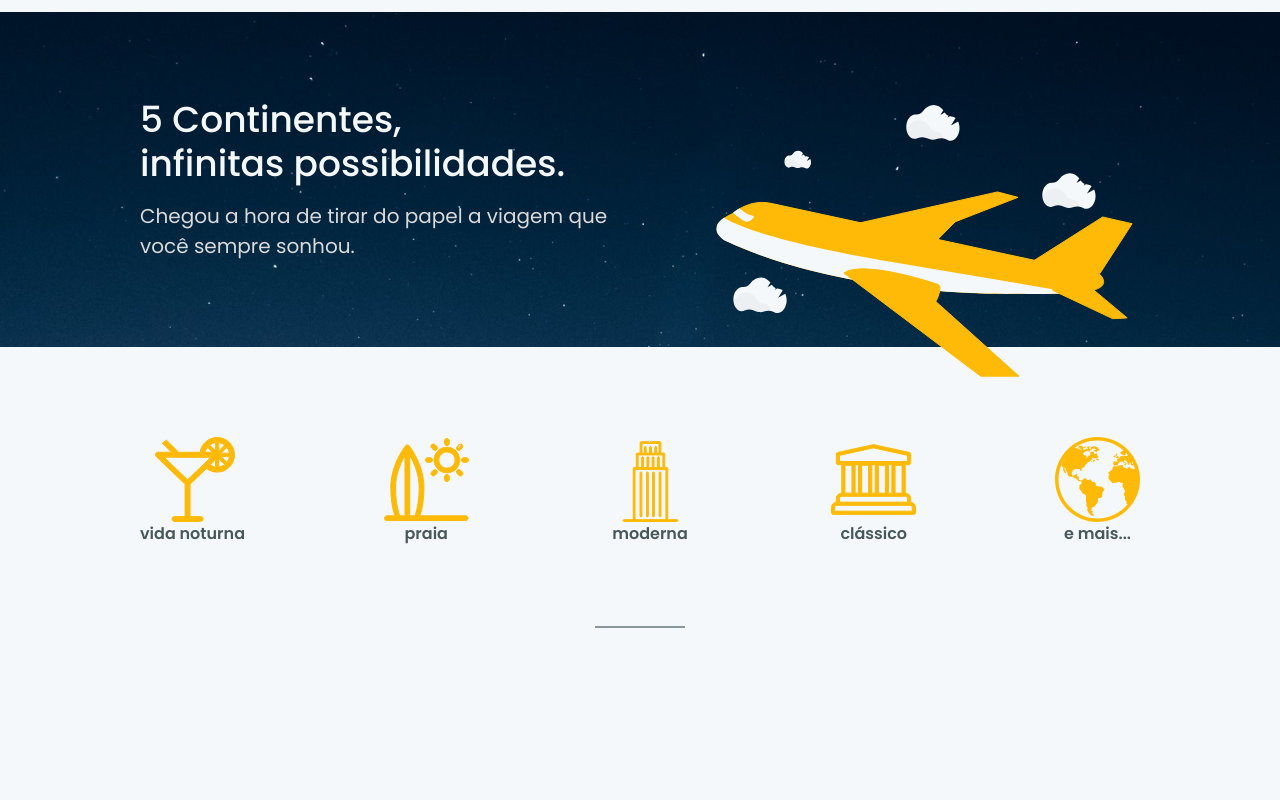
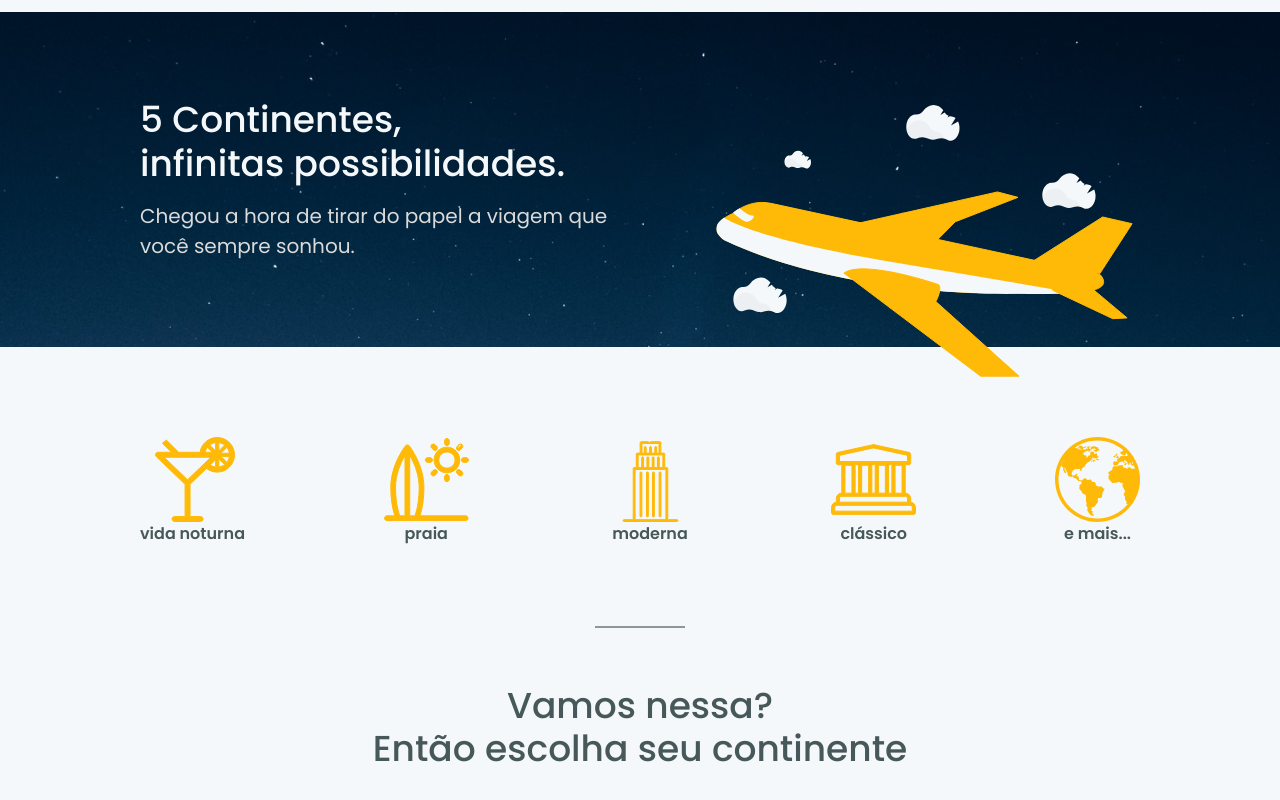
Before and after one commit to gutemberg-jhonata/worldtrip, a Next.js app: page / in a window 1280 px wide. Shown: the part 336-1136 px from the top of the page. Before the commit the page ends 1020 px from the top, so only its background shows below. Built offline with nearby package versions, Linux system fonts and the light colour scheme.

Commit message:
Add Contents Slide Title

```diff
--- a/src/pages/index.tsx
+++ b/src/pages/index.tsx
@@ -1,4 +1,6 @@
 import Head from "next/head"
+
+import { Heading, Text } from "@chakra-ui/react"
 
 import { Banner } from "../components/Banner"
 import { Container } from "../components/Container"
@@ -21,6 +23,17 @@
       </Container>
 
       <Divider />
+
+      <Heading
+        mb="14"
+        textAlign="center"
+        fontWeight="medium"
+        fontSize="4xl"
+        color="gray.600"
+      >
+        Vamos nessa?
+        <Text>Então escolha seu continente</Text>
+      </Heading>
     </>
   )
 }
```
